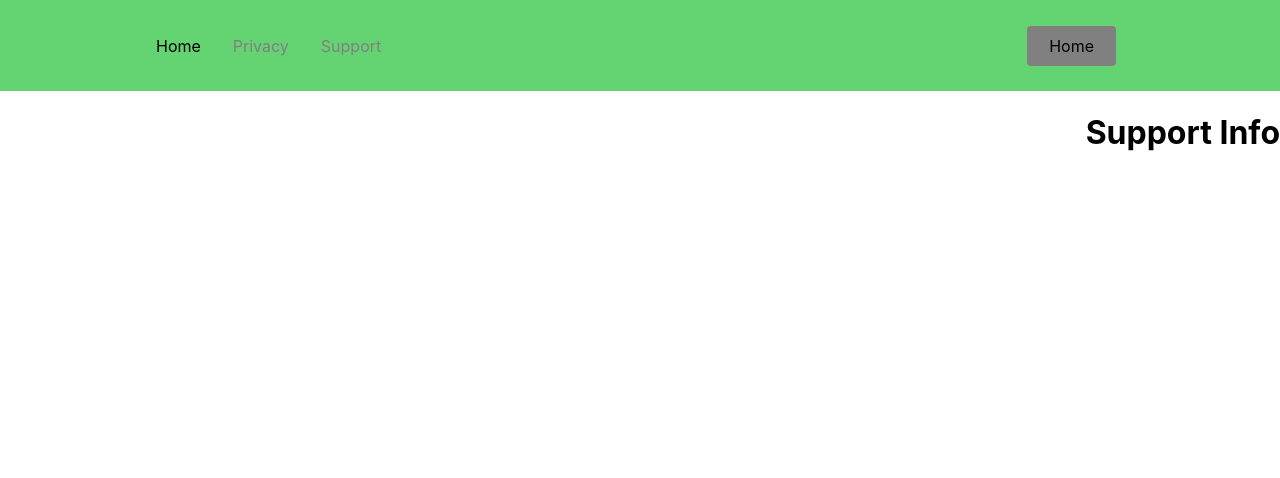
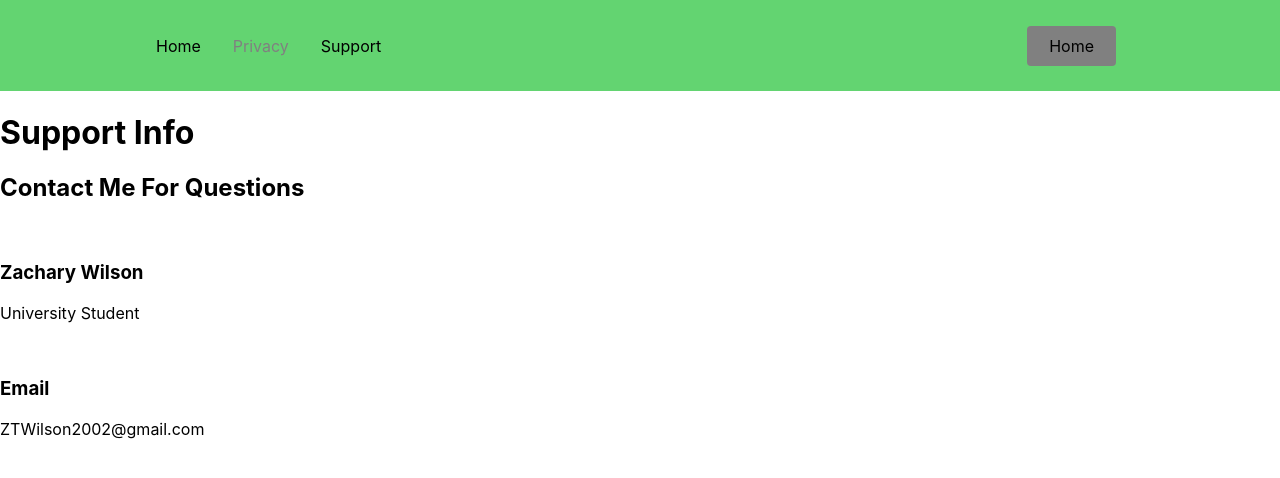
Before and after one commit to ZTW21/WilsonCodes, a React (Create React App) app: page /support in a window 1280 px wide. Shown: the top 478 px of the page. Built offline with nearby package versions, Linux system fonts and the light colour scheme.

Commit message:
privacy and support info

```diff
--- a/src/Navbar.js
+++ b/src/Navbar.js
@@ -42,7 +42,7 @@ function Navbar() {
                 <NavLink to="/privacy" activeStyle>
                     Privacy
                 </NavLink>
-                <NavLink to="/suppport" activeStyle>
+                <NavLink to="/support" activeStyle>
                     Support
                 </NavLink>
             </NavMenu>
--- a/src/Privacy.js
+++ b/src/Privacy.js
@@ -11,6 +11,12 @@ function Privacy() {
             }}
         >
             <h1>Privacy Info</h1>
+            <body>
+                <iframe title='Privacy'
+                        src="https://www.termsfeed.com/live/c27e852e-e4a1-4188-8429-ac9058a90a41"
+                        width="400%"
+                        height="95%" />
+            </body>
         </div>
     )
 }
--- a/src/Support.js
+++ b/src/Support.js
@@ -4,13 +4,19 @@ function Support() {
     return(
         <div
             style={{
-                display: 'flex',
                 justifyContent: 'Right',
-                alignItems: 'Right',
+                alignItems: 'Center',
                 height: '100vh'
             }}
         >
             <h1>Support Info</h1>
+            <h2>Contact Me For Questions</h2>
+            <br />
+            <h3>Zachary Wilson</h3>
+            <p>University Student</p>
+            <br />
+            <h3>Email</h3>
+            <p>ZTWilson2002@gmail.com</p>
         </div>
     )
 }
```
